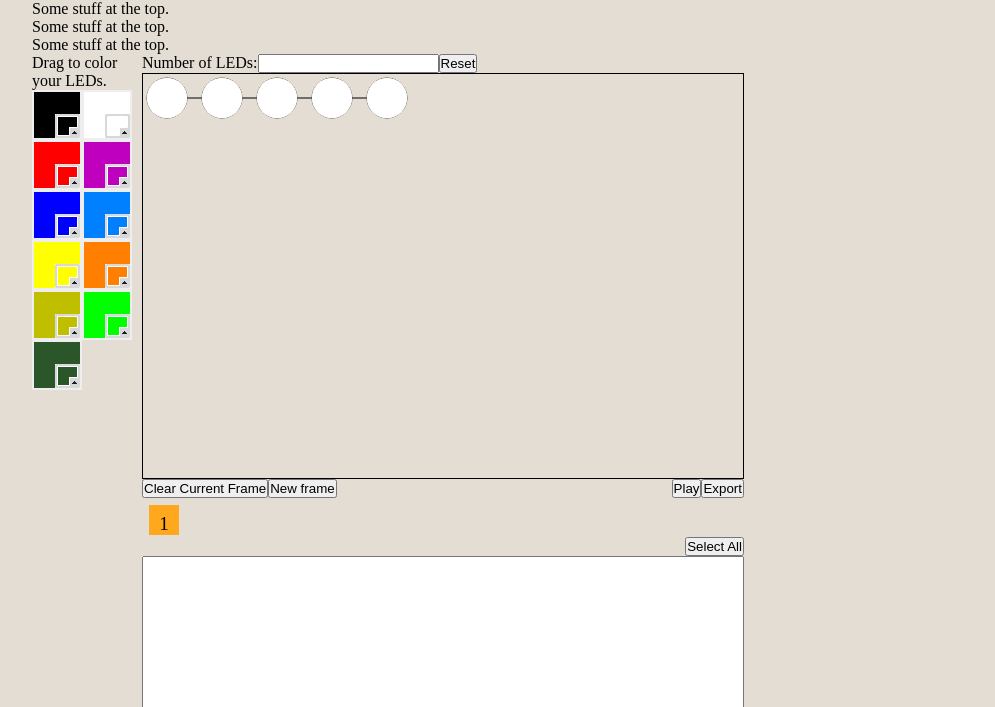
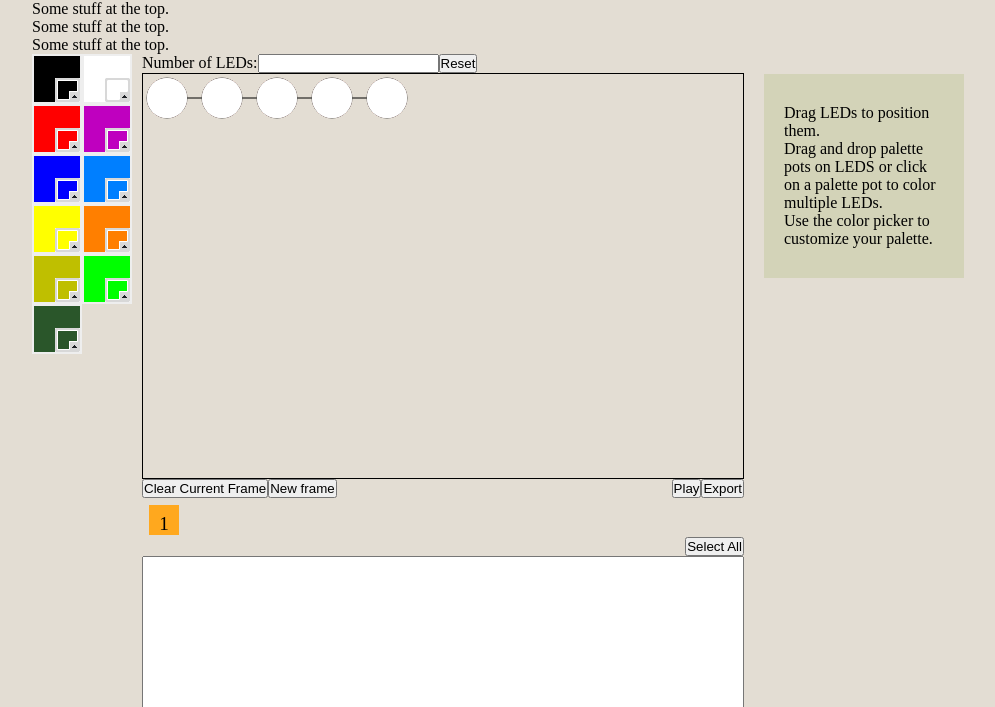
Before and after one commit to anae75/dwd, a PHP site: page /p3/index.html in a window 1280 px wide. Shown: the top 707 px of the page, without its empty margins (128-1123 px from the left). Run offline with PHP 8.4, Linux system fonts and the light colour scheme.

Commit message:
added a notice box; added support for painting LEDs faster

```diff
--- a/p3/index.html
+++ b/p3/index.html
@@ -22,20 +22,11 @@
   <script type="text/javascript">
 
     var $diagram;
-
-    // XXX - merge redundant code
-    function change_color(led, color)
-    {
-      var context = led.find("canvas")[0].getContext("2d");
-      context.fillStyle = color;
-      context.fill();
-    }
+    var $brush_color;
+    var standard_notice = 'Drag LEDs to position them.<br>Drag and drop palette pots on LEDS or click on a palette pot to color multiple LEDs.<br> Use the color picker to customize your palette.';
 
     function init()
     {
-      // initialize the diagram
-      $diagram = new diagram("diagram1", "frames1");
-      $diagram.initialize(5);
 
       // initialize the palette
       var colors = [ "#000000", "#ffffff",
@@ -43,13 +34,47 @@
         "#0000ff", "#007fff",
         "#ffff00", "#ff7f00", "#bfbf00",
         "#00ff00", "#2a562a" ];
-      for(i = 0; i < colors.length; i++) {
+      for(var i = 0; i < colors.length; i++) {
         add_palette_pot("#palette1 ul", i, colors[i]);
       }
+
+      // initialize the diagram
+      $diagram = new diagram("diagram1", "frames1");
+      $diagram.initialize(5);
 
       // make the frames sortable
       $("#frames1 ul").sortable();
 
+      clear_notice();
+
+      // set brush color on palette click
+      $("div.pot").click( function() {
+        notice("click on LEDs to color");
+        $brush_color = $(this).css("background-color");
+        // clear brush color when done
+        $("#notice_done").show().click( function() {
+          $brush_color = null;
+          clear_notice();
+        });
+      });
+      // click to change color if global brush_color is set
+      $("div.led").click( function() {
+        if($brush_color) {
+          $diagram.frame().change_color($(this).attr("led_id"), $brush_color);
+        }
+      });
+
+    }
+
+    function notice(text)
+    {
+      $("#notices span")[0].innerHTML = text;
+      $("#notices").effect("highlight", {}, 3000);
+    }
+    function clear_notice()
+    {
+      $("#notices span")[0].innerHTML = standard_notice;
+      $("#notices button").hide();
     }
 
     $(document).ready(function()
@@ -74,7 +99,6 @@
     }
     function play(delay)
     {
-      // XXX - $diagram.ordered_frames();
       var frame_ids = $("div.frame").map(function() { return $(this).attr("frame_id"); } );
       play_frame(0, frame_ids, delay);
     }
@@ -110,7 +134,6 @@
   </div>
 
   <div id="palette1" class="palette">
-    Drag to color your LEDs.
     <ul> </ul>
   </div>
 
@@ -148,6 +171,16 @@
 
   </div>
 
+  <div id="notices" class="notice">
+    <div>
+    <span>
+    </span>
+    </div>
+    <button id="notice_cancel" onclick=''>Cancel</button>
+    <button id="notice_done" onclick=''>Done</button>
+
+  </div>
+
 </div>
 
 </body>
--- a/p3/tcl_helper.css
+++ b/p3/tcl_helper.css
@@ -133,3 +133,20 @@
     width: 100%;
     resize: none;
   }
+
+/******************************/
+/* notices */
+
+  .notice {
+    float: left;
+    width: 200px;
+    margin: 20px;
+    padding: 20px;
+    background-color: #d3d3b8;
+
+  }
+
+  .notice div {
+    padding: 10px 0;
+    min-height: 75px;
+  }
```
